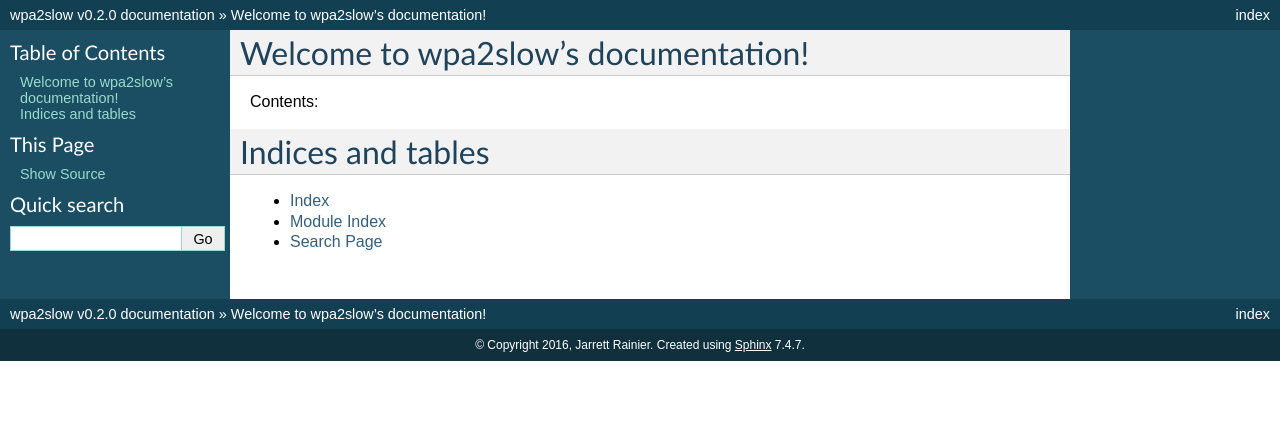
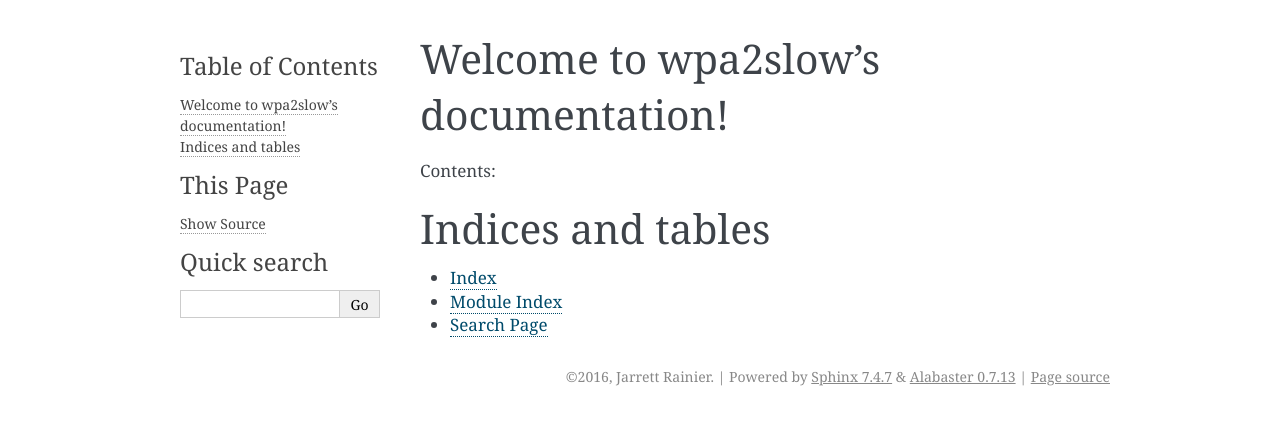
Before and after one commit to JarrettR/WPA-Slowed-Down, a Sphinx documentation site: the page built from docs/index.rst, in a window 1280 px wide. Shown: the top 425 px of the page. Built offline with Sphinx 7.4.7, drawn with Linux system fonts in a browser that asks for light colours; some of the changed lines change nothing that is shown.

Commit message:
Rebuilt docs

```diff
--- a/docs/conf.py
+++ b/docs/conf.py
@@ -1,9 +1,10 @@
 # -*- coding: utf-8 -*-
 #
-# sample documentation build configuration file, created by
-# sphinx-quickstart on Mon Apr 16 21:22:43 2012.
+# wpa2slow documentation build configuration file, created by
+# sphinx-quickstart on Tue Nov 15 11:47:51 2016.
 #
-# This file is execfile()d with the current directory set to its containing dir.
+# This file is execfile()d with the current directory set to its
+# containing dir.
 #
 # Note that not all possible configuration values are present in this
 # autogenerated file.
@@ -11,30 +12,37 @@
 # All configuration values have a default; values that are commented out
 # serve to show the default.
 
-import sys, os
-
 # If extensions (or modules to document with autodoc) are in another directory,
 # add these directories to sys.path here. If the directory is relative to the
 # documentation root, use os.path.abspath to make it absolute, like shown here.
-#sys.path.insert(0, os.path.abspath('.'))
+#
+# import os
+# import sys
+# sys.path.insert(0, os.path.abspath('.'))
 
-# -- General configuration -----------------------------------------------------
+# -- General configuration ------------------------------------------------
 
 # If your documentation needs a minimal Sphinx version, state it here.
-#needs_sphinx = '1.0'
+#
+# needs_sphinx = '1.0'
 
-# Add any Sphinx extension module names here, as strings. They can be extensions
-# coming with Sphinx (named 'sphinx.ext.*') or your custom ones.
+# Add any Sphinx extension module names here, as strings. They can be
+# extensions coming with Sphinx (named 'sphinx.ext.*') or your custom
+# ones.
 extensions = []
 
 # Add any paths that contain templates here, relative to this directory.
 templates_path = ['_templates']
 
-# The suffix of source filenames.
+# The suffix(es) of source filenames.
+# You can specify multiple suffix as a list of string:
+#
+# source_suffix = ['.rst', '.md']
 source_suffix = '.rst'
 
 # The encoding of source files.
-#source_encoding = 'utf-8-sig'
+#
+# source_encoding = 'utf-8-sig'
 
 # The master toctree document.
 master_doc = 'index'
@@ -42,201 +50,289 @@
 # General information about the project.
 project = u'wpa2slow'
 copyright = u'2016, Jarrett Rainier'
+author = u'Jarrett Rainier'
 
 # The version info for the project you're documenting, acts as replacement for
 # |version| and |release|, also used in various other places throughout the
 # built documents.
 #
 # The short X.Y version.
-version = 'v0.2.0'
+version = u'0.4'
 # The full version, including alpha/beta/rc tags.
-release = 'v0.2.0'
+release = u'0.4'
 
 # The language for content autogenerated by Sphinx. Refer to documentation
 # for a list of supported languages.
-#language = None
+#
+# This is also used if you do content translation via gettext catalogs.
+# Usually you set "language" from the command line for these cases.
+language = None
 
 # There are two options for replacing |today|: either, you set today to some
 # non-false value, then it is used:
-#today = ''
+#
+# today = ''
+#
 # Else, today_fmt is used as the format for a strftime call.
-#today_fmt = '%B %d, %Y'
+#
+# today_fmt = '%B %d, %Y'
 
 # List of patterns, relative to source directory, that match files and
 # directories to ignore when looking for source files.
-exclude_patterns = ['_build']
+# This patterns also effect to html_static_path and html_extra_path
+exclude_patterns = ['_build', 'Thumbs.db', '.DS_Store']
 
-# The reST default role (used for this markup: `text`) to use for all documents.
-#default_role = None
+# The reST default role (used for this markup: `text`) to use for all
+# documents.
+#
+# default_role = None
 
 # If true, '()' will be appended to :func: etc. cross-reference text.
-#add_function_parentheses = True
+#
+# add_function_parentheses = True
 
 # If true, the current module name will be prepended to all description
 # unit titles (such as .. function::).
-#add_module_names = True
+#
+# add_module_names = True
 
 # If true, sectionauthor and moduleauthor directives will be shown in the
 # output. They are ignored by default.
-#show_authors = False
+#
+# show_authors = False
 
 # The name of the Pygments (syntax highlighting) style to use.
 pygments_style = 'sphinx'
 
 # A list of ignored prefixes for module index sorting.
-#modindex_common_prefix = []
+# modindex_common_prefix = []
+
+# If true, keep warnings as "system message" paragraphs in the built documents.
+# keep_warnings = False
+
+# If true, `todo` and `todoList` produce output, else they produce nothing.
+todo_include_todos = False
 
 
-# -- Options for HTML output ---------------------------------------------------
+# -- Options for HTML output ----------------------------------------------
 
 # The theme to use for HTML and HTML Help pages.  See the documentation for
 # a list of builtin themes.
-html_theme = 'default'
+#
+html_theme = 'alabaster'
 
 # Theme options are theme-specific and customize the look and feel of a theme
 # further.  For a list of options available for each theme, see the
 # documentation.
-#html_theme_options = {}
+#
+# html_theme_options = {}
 
 # Add any paths that contain custom themes here, relative to this directory.
-#html_theme_path = []
+# html_theme_path = []
 
-# The name for this set of Sphinx documents.  If None, it defaults to
-# "<project> v<release> documentation".
-#html_title = None
+# The name for this set of Sphinx documents.
+# "<project> v<release> documentation" by default.
+#
+# html_title = u'wpa2slow v0.4'
 
 # A shorter title for the navigation bar.  Default is the same as html_title.
-#html_short_title = None
+#
+# html_short_title = None
 
 # The name of an image file (relative to this directory) to place at the top
 # of the sidebar.
-#html_logo = None
+#
+# html_logo = None
 
-# The name of an image file (within the static path) to use as favicon of the
-# docs.  This file should be a Windows icon file (.ico) being 16x16 or 32x32
+# The name of an image file (relative to this directory) to use as a favicon of
+# the docs.  This file should be a Windows icon file (.ico) being 16x16 or 32x32
 # pixels large.
-#html_favicon = None
+#
+# html_favicon = None
 
 # Add any paths that contain custom static files (such as style sheets) here,
 # relative to this directory. They are copied after the builtin static files,
 # so a file named "default.css" will overwrite the builtin "default.css".
 html_static_path = ['_static']
 
-# If not '', a 'Last updated on:' timestamp is inserted at every page bottom,
-# using the given strftime format.
-#html_last_updated_fmt = '%b %d, %Y'
+# Add any extra paths that contain custom files (such as robots.txt or
+# .htaccess) here, relative to this directory. These files are copied
+# directly to the root of the documentation.
+#
+# html_extra_path = []
+
+# If not None, a 'Last updated on:' timestamp is inserted at every page
+# bottom, using the given strftime format.
+# The empty string is equivalent to '%b %d, %Y'.
+#
+# html_last_updated_fmt = None
 
 # If true, SmartyPants will be used to convert quotes and dashes to
 # typographically correct entities.
-#html_use_smartypants = True
+#
+# html_use_smartypants = True
 
 # Custom sidebar templates, maps document names to template names.
-#html_sidebars = {}
+#
+# html_sidebars = {}
 
 # Additional templates that should be rendered to pages, maps page names to
 # template names.
-#html_additional_pages = {}
+#
+# html_additional_pages = {}
 
 # If false, no module index is generated.
-#html_domain_indices = True
+#
+# html_domain_indices = True
 
 # If false, no index is generated.
-#html_use_index = True
+#
+# html_use_index = True
 
 # If true, the index is split into individual pages for each letter.
-#html_split_index = False
+#
+# html_split_index = False
 
 # If true, links to the reST sources are added to the pages.
-#html_show_sourcelink = True
+#
+# html_show_sourcelink = True
 
 # If true, "Created using Sphinx" is shown in the HTML footer. Default is True.
-#html_show_sphinx = True
+#
+# html_show_sphinx = True
 
 # If true, "(C) Copyright ..." is shown in the HTML footer. Default is True.
-#html_show_copyright = True
+#
+# html_show_copyright = True
 
 # If true, an OpenSearch description file will be output, and all pages will
 # contain a <link> tag referring to it.  The value of this option must be the
 # base URL from which the finished HTML is served.
-#html_use_opensearch = ''
+#
+# html_use_opensearch = ''
 
 # This is the file name suffix for HTML files (e.g. ".xhtml").
-#html_file_suffix = None
+# html_file_suffix = None
+
+# Language to be used for generating the HTML full-text search index.
+# Sphinx supports the following languages:
+#   'da', 'de', 'en', 'es', 'fi', 'fr', 'hu', 'it', 'ja'
+#   'nl', 'no', 'pt', 'ro', 'ru', 'sv', 'tr', 'zh'
+#
+# html_search_language = 'en'
+
+# A dictionary with options for the search language support, empty by default.
+# 'ja' uses this config value.
+# 'zh' user can custom change `jieba` dictionary path.
+#
+# html_search_options = {'type': 'default'}
+
+# The name of a javascript file (relative to the configuration directory) that
+# implements a search results scorer. If empty, the default will be used.
+#
+# html_search_scorer = 'scorer.js'
 
 # Output file base name for HTML help builder.
 htmlhelp_basename = 'wpa2slowdoc'
 
-
-# -- Options for LaTeX output --------------------------------------------------
+# -- Options for LaTeX output ---------------------------------------------
 
 latex_elements = {
-# The paper size ('letterpaper' or 'a4paper').
-#'papersize': 'letterpaper',
+     # The paper size ('letterpaper' or 'a4paper').
+     #
+     # 'papersize': 'letterpaper',
 
-# The font size ('10pt', '11pt' or '12pt').
-#'pointsize': '10pt',
+     # The font size ('10pt', '11pt' or '12pt').
+     #
+     # 'pointsize': '10pt',
 
-# Additional stuff for the LaTeX preamble.
-#'preamble': '',
+     # Additional stuff for the LaTeX preamble.
+     #
+     # 'preamble': '',
+
+     # Latex figure (float) alignment
+     #
+     # 'figure_align': 'htbp',
 }
 
 # Grouping the document tree into LaTeX files. List of tuples
-# (source start file, target name, title, author, documentclass [howto/manual]).
+# (source start file, target name, title,
+#  author, documentclass [howto, manual, or own class]).
 latex_documents = [
-  ('index', 'wpa2slow.tex', u'wpa2slow Documentation',
-   u'Jarrett Rainier', 'manual'),
+    (master_doc, 'wpa2slow.tex', u'wpa2slow Documentation',
+     u'Jarrett Rainier', 'manual'),
 ]
 
 # The name of an image file (relative to this directory) to place at the top of
 # the title page.
-#latex_logo = None
+#
+# latex_logo = None
 
 # For "manual" documents, if this is true, then toplevel headings are parts,
 # not chapters.
-#latex_use_parts = False
+#
+# latex_use_parts = False
 
 # If true, show page references after internal links.
-#latex_show_pagerefs = False
+#
+# latex_show_pagerefs = False
 
 # If true, show URL addresses after external links.
-#latex_show_urls = False
+#
+# latex_show_urls = False
 
 # Documents to append as an appendix to all manuals.
-#latex_appendices = []
+#
+# latex_appendices = []
+
+# It false, will not define \strong, \code, 	itleref, \crossref ... but only
+# \sphinxstrong, ..., \sphinxtitleref, ... To help avoid clash with user added
+# packages.
+#
+# latex_keep_old_macro_names = True
 
 # If false, no module index is generated.
-#latex_domain_indices = True
+#
+# latex_domain_indices = True
 
 
-# -- Options for manual page output --------------------------------------------
+# -- Options for manual page output ---------------------------------------
 
 # One entry per manual page. List of tuples
 # (source start file, name, description, authors, manual section).
 man_pages = [
-    ('index', 'wpa2slow', u'wpa2slow Documentation',
-     [u'Jarrett Rainier'], 1)
+    (master_doc, 'wpa2slow', u'wpa2slow Documentation',
+     [author], 1)
 ]
 
 # If true, show URL addresses after external links.
-#man_show_urls = False
+#
+# man_show_urls = False
 
 
-# -- Options for Texinfo output ------------------------------------------------
+# -- Options for Texinfo output -------------------------------------------
 
 # Grouping the document tree into Texinfo files. List of tuples
 # (source start file, target name, title, author,
 #  dir menu entry, description, category)
 texinfo_documents = [
-  ('index', 'wpa2slow', u'wpa2slow Documentation',
-   u'Jarrett Rainier', 'wpa2slow', 'A really slow WPA2 implementation',
-   'Miscellaneous'),
+    (master_doc, 'wpa2slow', u'wpa2slow Documentation',
+     author, 'wpa2slow', 'One line description of project.',
+     'Miscellaneous'),
 ]
 
 # Documents to append as an appendix to all manuals.
-#texinfo_appendices = []
+#
+# texinfo_appendices = []
 
 # If false, no module index is generated.
-#texinfo_domain_indices = True
+#
+# texinfo_domain_indices = True
 
 # How to display URL addresses: 'footnote', 'no', or 'inline'.
-#texinfo_show_urls = 'footnote'
+#
+# texinfo_show_urls = 'footnote'
+
+# If true, do not generate a @detailmenu in the "Top" node's menu.
+#
+# texinfo_no_detailmenu = False
--- a/docs/index.rst
+++ b/docs/index.rst
@@ -1,10 +1,10 @@
 .. wpa2slow documentation master file, created by
-   sphinx-quickstart on Mon Apr 16 21:22:43 2012.
+   sphinx-quickstart on Tue Nov 15 11:47:51 2016.
    You can adapt this file completely to your liking, but it should at least
    contain the root `toctree` directive.
 
 Welcome to wpa2slow's documentation!
-==================================
+====================================
 
 Contents:
 
--- a/requirements.txt
+++ b/requirements.txt
@@ -1,6 +1,2 @@
 nose
 sphinx
-random
-hashlib
-binascii
-struct
```
Also changed, not shown: 3 other files.
